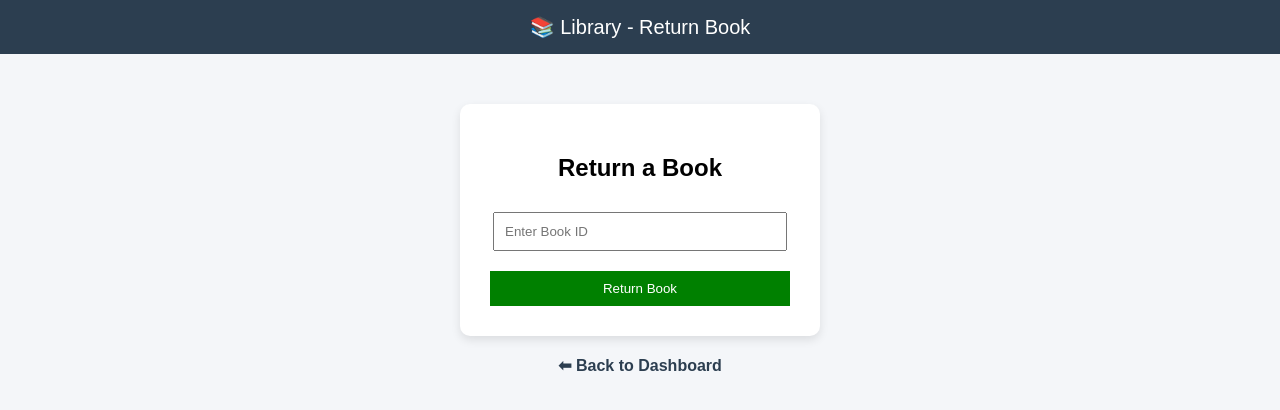
After one commit to beherahitesh77/library-management-system, a Flask app: page /return in a window 1280 px wide. The commit adds this page. Shown: the top 410 px of the page. Run offline with Flask 3, Linux system fonts and the light colour scheme.

Commit message:
Added return book feature with UI and fixed database logic

```diff
--- a/app.py
+++ b/app.py
@@ -106,16 +106,33 @@ def issue_book(id):
 
 
 # -------- RETURN --------
-@app.route('/return/<int:id>')
-def return_book(id):
-    conn = sqlite3.connect('database.db')
-    c = conn.cursor()
-    c.execute("UPDATE books SET status='Available' WHERE id=?", (id,))
-    conn.commit()
-    conn.close()
-    return redirect('/')
+@app.route('/return', methods=['GET', 'POST'])
+def return_book():
+    message = ""
 
+    if request.method == 'POST':
+        book_id = request.form['book_id']
 
+        conn = sqlite3.connect('database.db')
+        c = conn.cursor()
+
+        # Check if book exists
+        c.execute("SELECT status FROM books WHERE id=?", (book_id,))
+        result = c.fetchone()
+
+        if result:
+            if result[0] == "Available":
+                message = "⚠️ Book is already available"
+            else:
+                c.execute("UPDATE books SET status='Available' WHERE id=?", (book_id,))
+                conn.commit()
+                message = "✅ Book returned successfully"
+        else:
+            message = "❌ Book not found"
+
+        conn.close()
+
+    return render_template('return.html', message=message)
 # -------- RUN -------
 if __name__ == '__main__':
     port = int(os.environ.get("PORT", 5000))
--- a/static/style.css
+++ b/static/style.css
@@ -39,7 +39,65 @@ a {
     background: green;
     color: white;
 }
+body {
+    font-family: Arial;
+    background: #f4f6f9;
+    margin: 0;
+}
 
+.navbar {
+    background: #2c3e50;
+    color: white;
+    padding: 15px;
+    text-align: center;
+    font-size: 20px;
+}
+
+.container {
+    display: flex;
+    flex-direction: column;
+    align-items: center;
+    margin-top: 50px;
+}
+
+.card {
+    background: white;
+    padding: 30px;
+    border-radius: 10px;
+    width: 300px;
+    text-align: center;
+    box-shadow: 0px 4px 10px rgba(0,0,0,0.1);
+}
+
+input {
+    width: 90%;
+    padding: 10px;
+    margin: 10px 0;
+}
+
+button {
+    background: #27ae60;
+    color: white;
+    border: none;
+    padding: 10px;
+    width: 100%;
+    cursor: pointer;
+}
+
+button:hover {
+    background: #219150;
+}
+
+.message {
+    margin-top: 15px;
+    font-weight: bold;
+}
+
+.back-btn {
+    margin-top: 20px;
+    text-decoration: none;
+    color: #2c3e50;
+}
 button {
     padding: 10px 15px;
     background: green;
--- /dev/null
+++ b/templates/return.html
@@ -0,0 +1,31 @@
+<!DOCTYPE html>
+<html>
+<head>
+    <title>Return Book</title>
+    <link rel="stylesheet" href="/static/style.css">
+</head>
+<body>
+
+<div class="navbar">📚 Library - Return Book</div>
+
+<div class="container">
+
+    <div class="card">
+        <h2>Return a Book</h2>
+
+        <form method="POST">
+            <input type="number" name="book_id" placeholder="Enter Book ID" required>
+            <button type="submit">Return Book</button>
+        </form>
+
+        {% if message %}
+            <p class="message">{{ message }}</p>
+        {% endif %}
+    </div>
+
+    <a href="/" class="back-btn">⬅ Back to Dashboard</a>
+
+</div>
+
+</body>
+</html>
```
